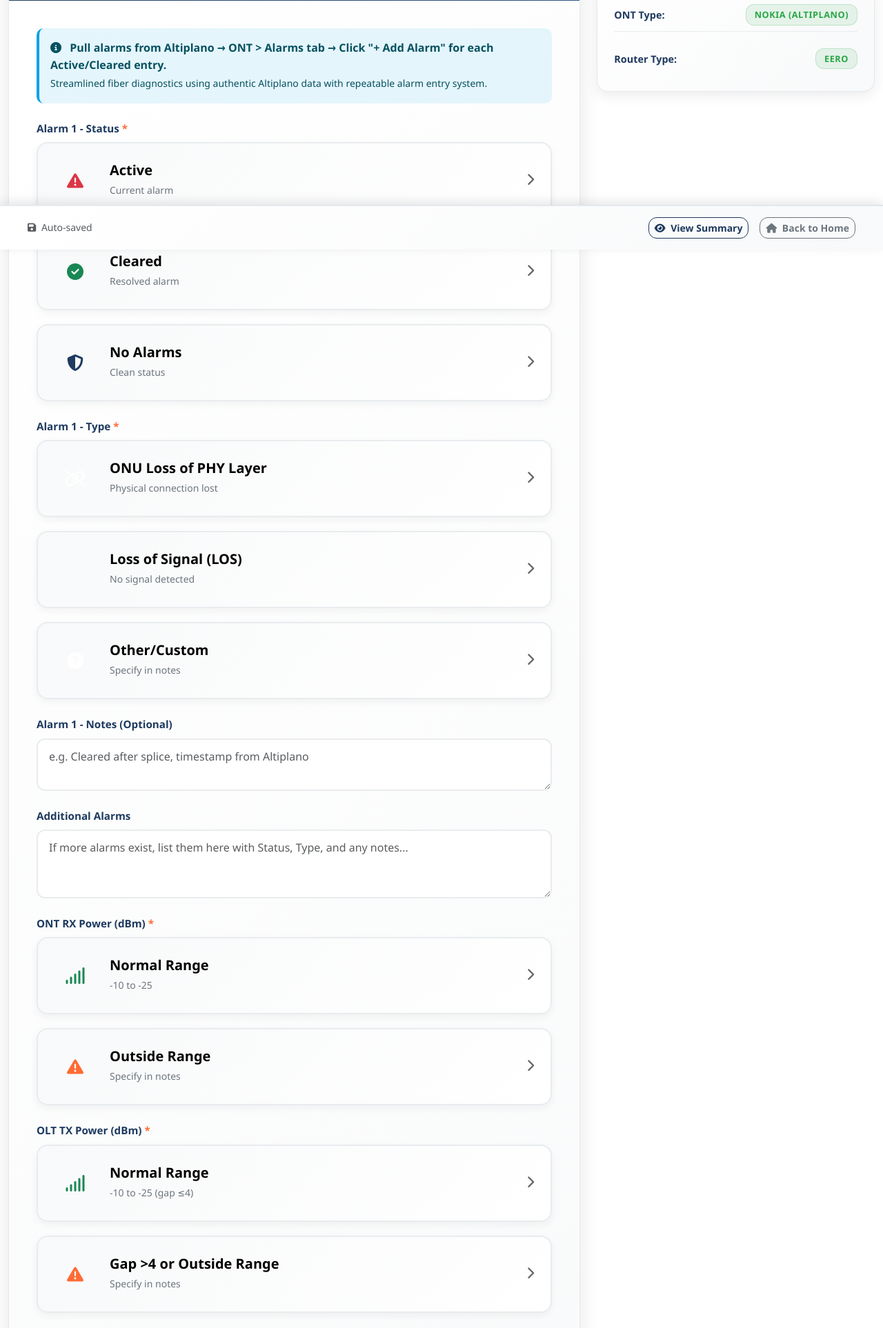
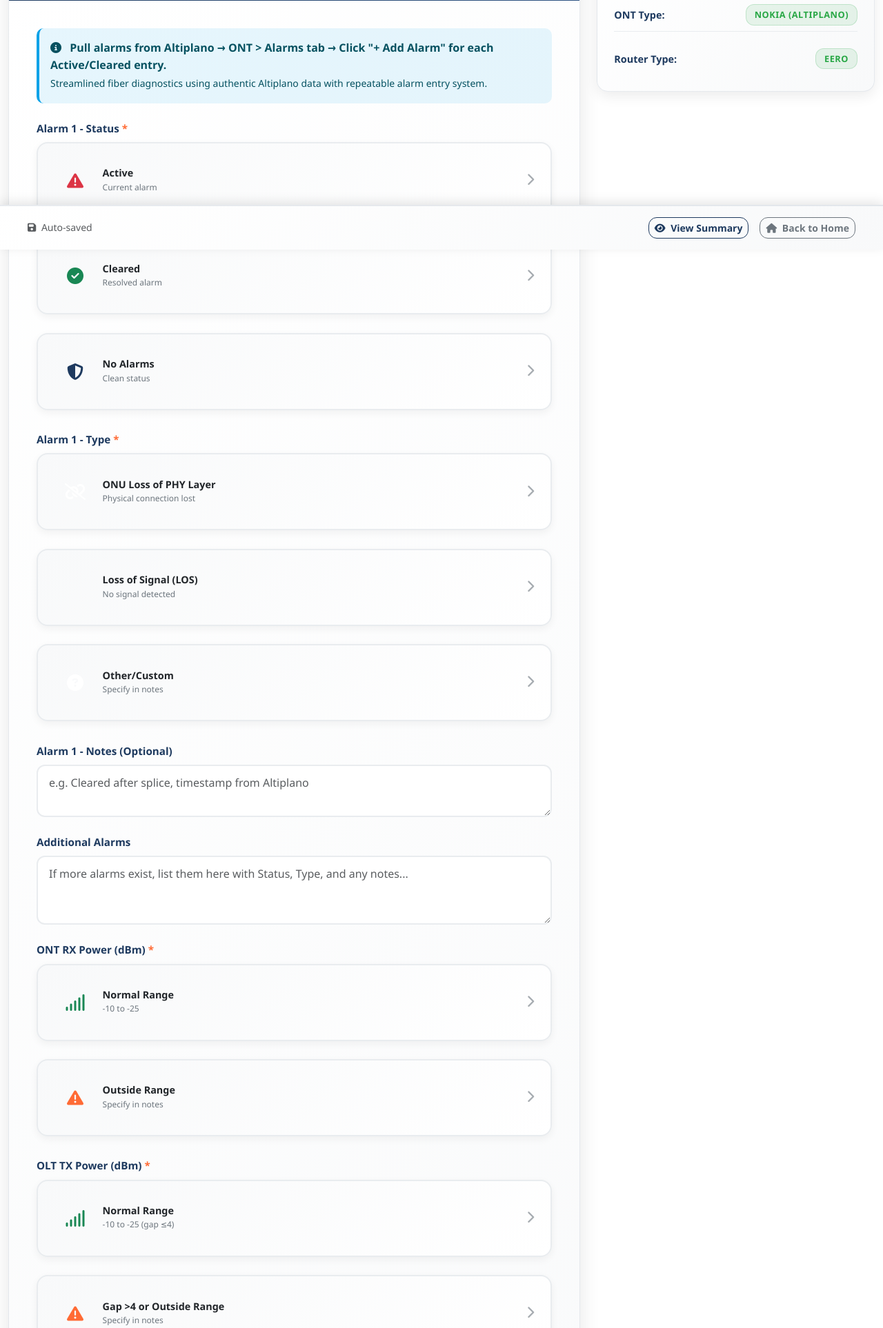
Before and after one commit to vfernandez08/tsr-troubleshooting-app, a Flask app: page /troubleshoot_wizard?case_id=138 in a window 1280 px wide. Shown: the part 438-2364 px from the top of the page at 69% size. Run offline with Flask 3, Linux system fonts and the light colour scheme; some web fonts are replaced.

Commit message:
Improve the look and feel of equipment selection buttons and selection behavior
Refactors CSS for equipment selection buttons, updates main.js to maintain button state and fixes selection behavior using sessionStorage.

Replit-Commit-Author: Agent
Replit-Commit-Session-Id: 40b5a527-3576-49fe-86d6-4fee332d6e40
Replit-Commit-Screenshot-Url: https://storage.googleapis.com/screenshot-production-us-central1/c6a0cfa1-a681-4a4b-b5c8-26483fb6c4b9/821f4bcd-bb9c-457d-baae-f6bfab4328fd.jpg

```diff
--- a/static/css/custom.css
+++ b/static/css/custom.css
@@ -44,6 +44,76 @@ body {
     align-items: center;
     justify-content: center;
     text-align: center;
+}
+
+/* Equipment selection buttons - compact design */
+.cool-equipment-btn {
+    display: flex;
+    align-items: center;
+    padding: 0.6rem 0.8rem;
+    border: 2px solid #e9ecef;
+    border-radius: 8px;
+    background: white;
+    transition: all 0.3s ease;
+    text-decoration: none;
+    color: inherit;
+    width: 100%;
+    margin-bottom: 0.4rem;
+    font-size: 0.85rem;
+    cursor: pointer;
+}
+
+.cool-equipment-btn:hover {
+    border-color: #007bff;
+    background-color: #f8f9fa;
+    transform: translateY(-1px);
+    color: inherit;
+    text-decoration: none;
+}
+
+.cool-equipment-btn.active {
+    border-color: #007bff;
+    background-color: #e7f3ff;
+    color: #0056b3;
+}
+
+.cool-equipment-btn .btn-icon {
+    margin-right: 0.6rem;
+    font-size: 1rem;
+    min-width: 20px;
+}
+
+.cool-equipment-btn .btn-content {
+    flex: 1;
+    text-align: left;
+}
+
+.cool-equipment-btn .btn-content h5 {
+    margin: 0;
+    font-size: 0.9rem;
+    font-weight: 600;
+    line-height: 1.2;
+}
+
+.cool-equipment-btn .btn-content span {
+    font-size: 0.75rem;
+    color: #6c757d;
+    line-height: 1.1;
+}
+
+.cool-equipment-btn.active .btn-content span {
+    color: #0056b3;
+}
+
+.cool-equipment-btn .btn-arrow {
+    margin-left: 0.5rem;
+    font-size: 0.8rem;
+    color: #6c757d;
+}
+
+.cool-button-grid {
+    display: grid;
+    gap: 0.4rem;
 }
 
 .option-btn:hover {
--- a/static/js/main.js
+++ b/static/js/main.js
@@ -73,7 +73,8 @@ document.addEventListener('DOMContentLoaded', function() {
     // Handle equipment selection buttons
     const equipmentButtons = document.querySelectorAll('.cool-equipment-btn');
     equipmentButtons.forEach(button => {
-        button.addEventListener('click', function() {
+        button.addEventListener('click', function(e) {
+            e.preventDefault();
             const target = this.dataset.target;
             const value = this.dataset.value;
 
@@ -87,11 +88,31 @@ document.addEventListener('DOMContentLoaded', function() {
             const hiddenInput = document.getElementById(`${target}_input`);
             if (hiddenInput) {
                 hiddenInput.value = value;
+                hiddenInput.setAttribute('value', value);
             }
 
             // Update session storage for persistence
             sessionStorage.setItem(`selected_${target}`, value);
+
+            // Visual feedback
+            this.style.transform = 'scale(0.98)';
+            setTimeout(() => {
+                this.style.transform = '';
+            }, 100);
         });
+    });
+
+    // Restore button selections on page load
+    document.querySelectorAll('.cool-equipment-btn').forEach(button => {
+        const target = button.dataset.target;
+        const savedValue = sessionStorage.getItem(`selected_${target}`);
+        if (savedValue === button.dataset.value) {
+            button.classList.add('active');
+            const hiddenInput = document.getElementById(`${target}_input`);
+            if (hiddenInput) {
+                hiddenInput.value = savedValue;
+            }
+        }
     });
 
     // Keyboard shortcuts
```
Also changed, not shown: instance/tsr_troubleshooting.db.
